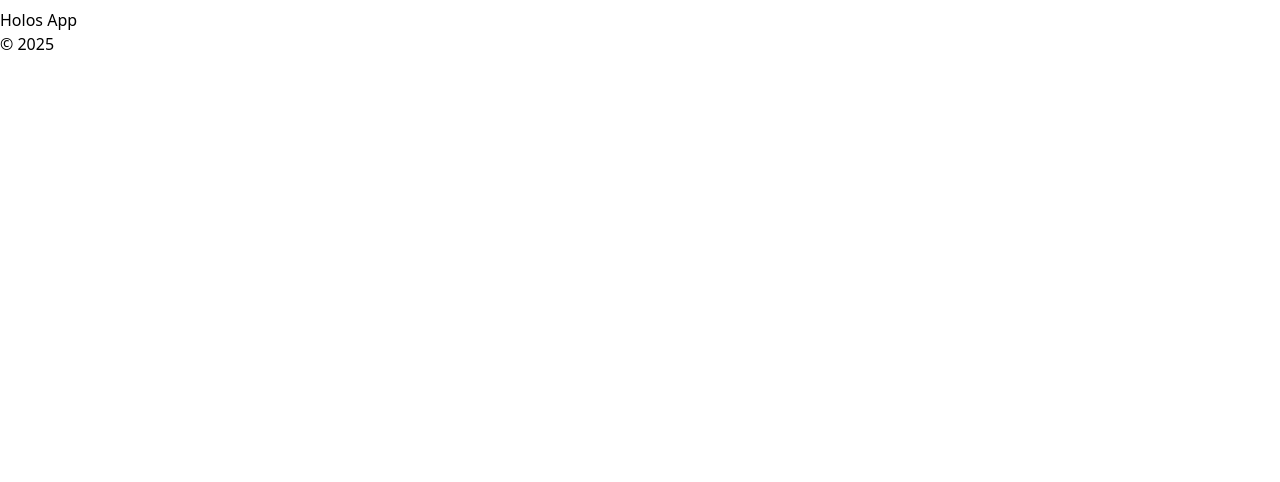
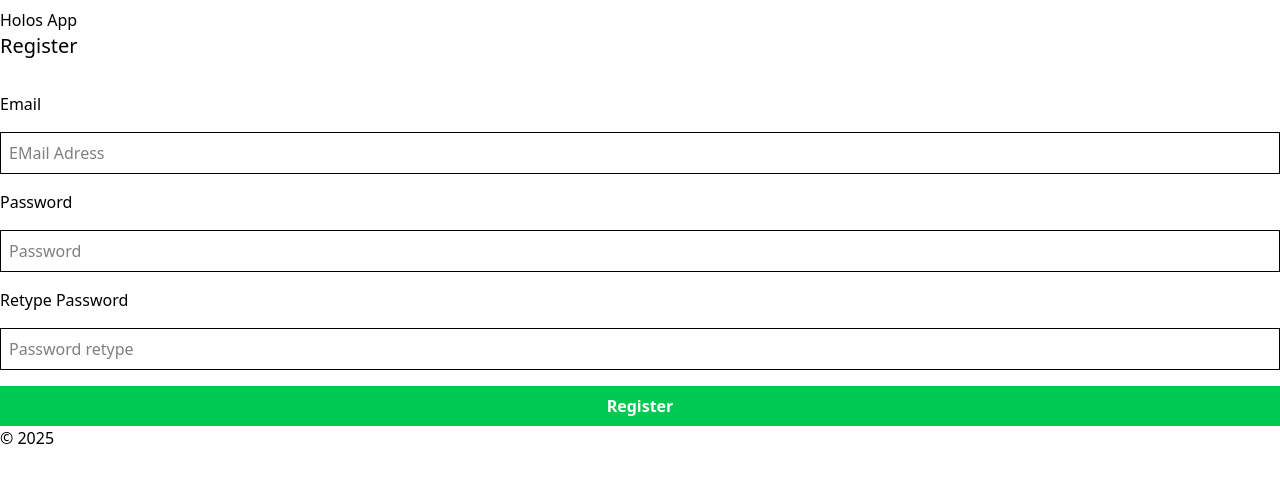
Before and after one commit to team-holos/holos-app, a React (Vite) app in the folder frontend/: page /register in a window 1280 px wide. Before the commit this address had no page. Shown: the top 482 px of the page. Built offline with nearby package versions, Linux system fonts and the light colour scheme; no server answers.

Commit message:
created intial register page layout

```diff
--- a/frontend/src/App.jsx
+++ b/frontend/src/App.jsx
@@ -1,6 +1,7 @@
 import Layout from "./layout/Layout";
 import DashboardPage from "./pages/DashboardPage";
 import { BrowserRouter, Routes, Route } from "react-router-dom";
+import RegisterPage from "./pages/RegisterPage";
 
 
 function App() {
@@ -10,6 +11,8 @@ function App() {
                <BrowserRouter>
                   <Routes>
                     <Route path="/" element={<DashboardPage />} />
+                    <Route path="/register" element={<RegisterPage />} />
+
                   </Routes>
                 </BrowserRouter>
         </Layout>
--- a/frontend/src/pages/RegisterPage.jsx
+++ b/frontend/src/pages/RegisterPage.jsx
@@ -0,0 +1,97 @@
+import { useState } from "react";
+const API_URL = import.meta.env.VITE_API_URL;
+
+function RegisterPage() {
+  const [emailError, setEmailError] = useState(null);
+  const [passwordError, setPasswordError] = useState(null);
+  const [successMessage, setSuccessMessage] = useState(null);
+  const [errorMessage, setErrorMessage] = useState(null);
+
+  async function handleSubmit(event) {
+    event.preventDefault();
+    const formData = new FormData(event.target);
+    const email = formData.get("email");
+    // check if is valid email address
+    if (
+      /^[a-zA-Z0-9._%+-]+@[a-zA-Z0-9.-]+\.[a-zA-Z]{2,}$/.test(email) === false
+    ) {
+      setEmailError("Invalid email address");
+      retu
+    }
+    const password = formData.get("password");
+    const passwordRetype = formData.get("password-retype");
+
+    // check if password and passwordretype match
+    if (password !== passwordRetype) {
+      setPasswordError("Passwords do not match");
+      return;
+    }
+
+    const response = await fetch(`${API_URL}auth/register`, {
+      method: "POST",
+      headers: {
+        "Content-Type": "application/json",
+      },
+      body: JSON.stringify({ email, password, passwordRetype }),
+    });
+
+    if (response.ok === false) {
+      const error = await response.json();
+      setErrorMessage(error.errors);
+      return;
+    }
+
+    const data = await response.json();
+    setSuccessMessage(data.message);
+
+    setEmailError(null);
+    setPasswordError(null);
+  }
+  return (
+    <form onSubmit={handleSubmit} className="flex flex-col gap-4">
+      {successMessage && (
+        <p className="bg-green-500 text-white p-2">{successMessage}</p>
+      )}
+      {errorMessage && (
+        <p className="bg-red-500 text-white p-2">{errorMessage}</p>
+      )}
+      <h1 className="text-xl mb-4">Register</h1>
+      <label htmlFor="register-email">Email</label>
+      <input
+        type="email"
+        id="register-email"
+        name="email"
+        className="border p-2"
+        placeholder="EMail Adress"
+      />
+      {emailError && <p className="text-red-500">{emailError}</p>}
+      <label htmlFor="register-password">Password</label>
+      <input
+        type="password"
+        id="register-password"
+        name="password"
+        className="border p-2"
+        placeholder="Password"
+        minLength="8"
+        maxLength="24"
+      />
+      <label htmlFor="register-password-retype">Retype Password</label>
+      <input
+        type="password"
+        id="register-password-retype"
+        name="password-retype"
+        className="border p-2"
+        placeholder="Password retype"
+      />
+      {passwordError && <p className="text-red-500">{passwordError}</p>}
+      <button
+        type="submit"
+        className="bg-green-500 px-4 py-2 text-white font-semibold cursor-pointer"
+      >
+        Register
+      </button>
+    </form>
+  );
+}
+
+export default RegisterPage;
```
